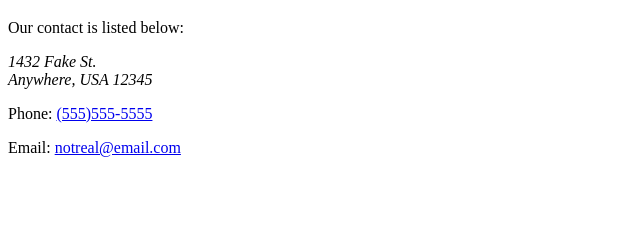
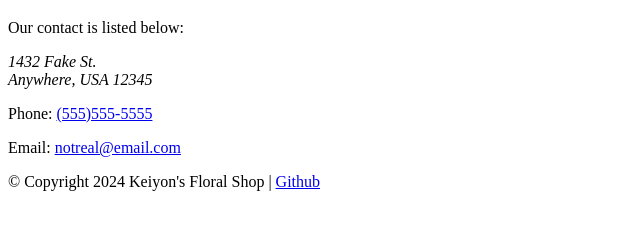
Before and after one commit to Keiyon/Keiyon-s-Online-Store, a plain HTML site: page contact.html in a window 1280 px wide. Shown: the part 451-680 px from the top of the page, without its empty margins (0-640 px from the left). Drawn offline with Linux system fonts and the light colour scheme.

Commit message:
Reformatted my website

```diff
--- a/contact.html
+++ b/contact.html
@@ -28,3 +28,7 @@
             <p>Email: <a href="mailto:notreal@email.com">notreal@email.com</a></p>
         </section>
     </main>
+    <footer>
+        <p>&copy; Copyright 2024 Keiyon's Floral Shop | <a href="https://github.com/Keiyon">Github</a></p>
+    </footer>
+</body>
```
Also changed, not shown: index.html (+0 -6 lines).
